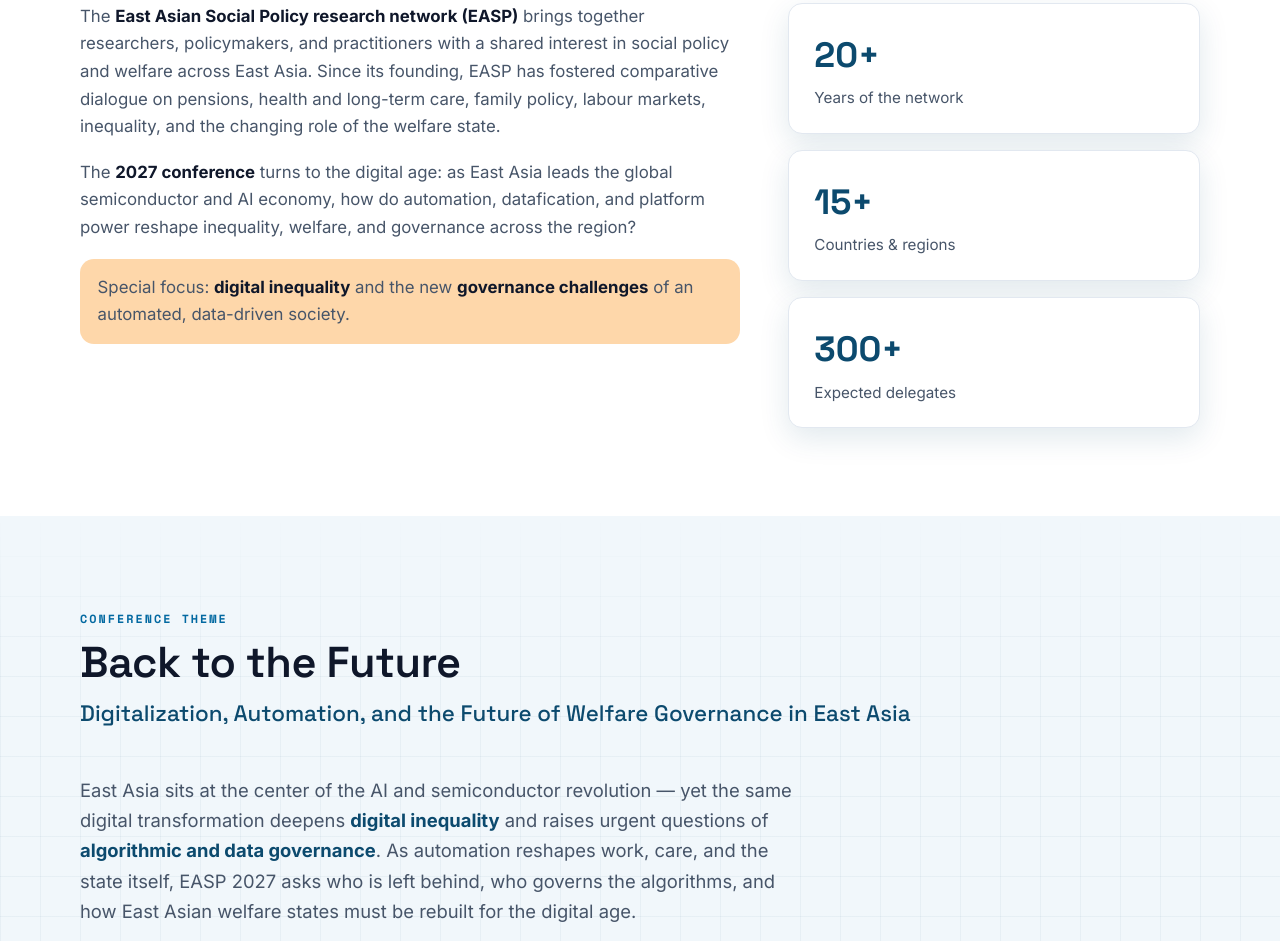
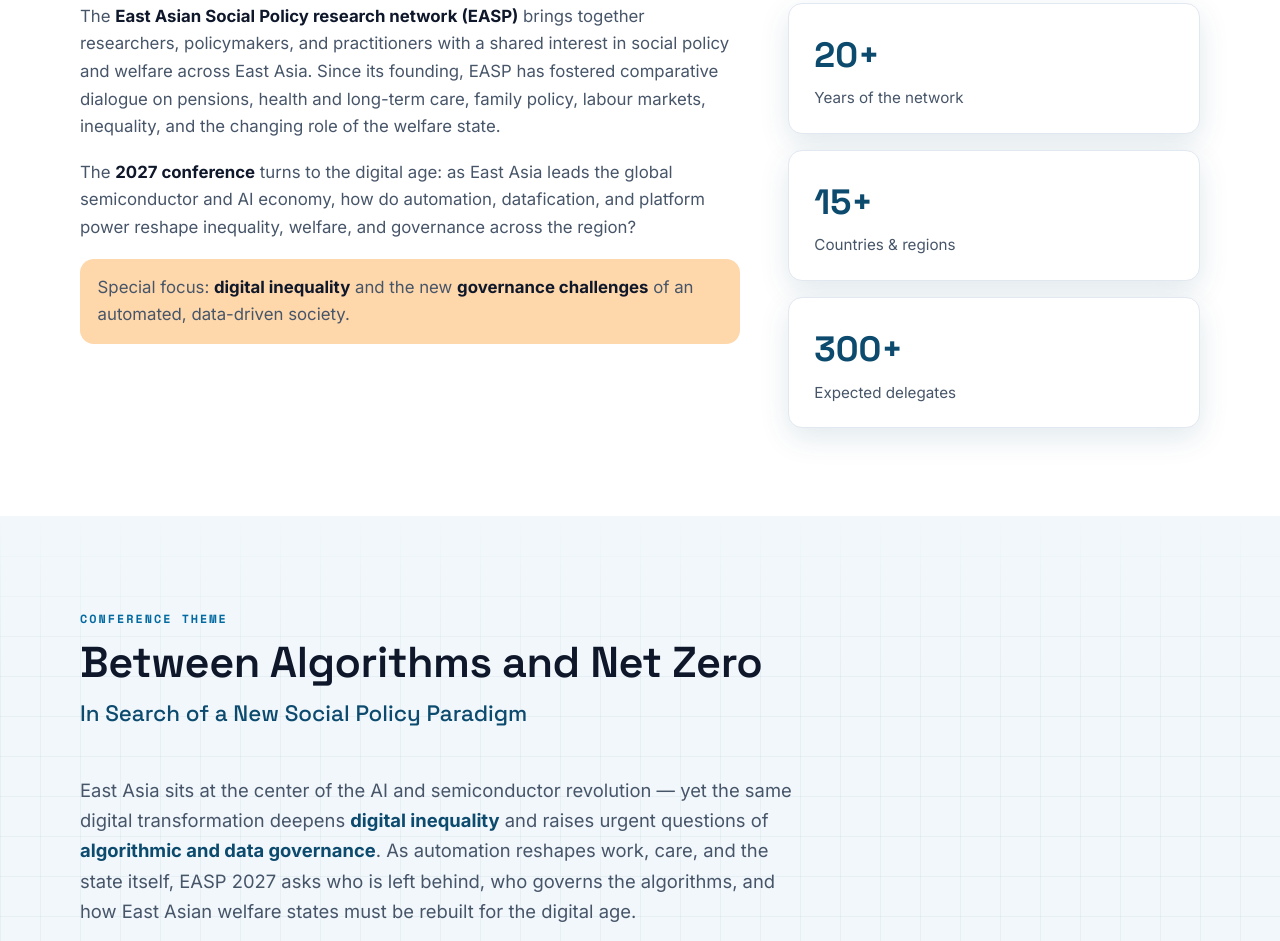
Before and after one commit to chungyang1017/2027EASP, a plain HTML site: page 網頁/index-solar.html in a window 1280 px wide. Shown: the part 970-1911 px from the top of the page. Drawn offline with nearby package versions, Linux system fonts and the light colour scheme; animation ran at ten frames a second.

Commit message:
更新大會主題為計畫書定案版本
依《第23屆東亞社會政策研討會計畫書》，主題由 "Back to the Future"
改為「演算法與淨零之間：追尋社會政策的新典範」
(Between Algorithms and Net Zero: In Search of a New Social Policy Paradigm)。

改動範圍限於主題名稱本身：hero 標題、theme 區塊標題與副標、
meta description、og:description。子題卡片與 About 段落未動。

Co-Authored-By: Claude Opus 5 <noreply@anthropic.com>

```diff
--- a/網頁/index-solar.html
+++ b/網頁/index-solar.html
@@ -4,11 +4,11 @@
   <meta charset="UTF-8" />
   <meta name="viewport" content="width=device-width, initial-scale=1.0" />
   <title>EASP 2027 — East Asian Social Policy Network Conference (solar-system hero, archived)</title>
-  <meta name="description" content="EASP 2027, Taiwan, 30 June – 2 July 2027 — Back to the Future: how digitalization, automation, and AI are reshaping welfare states and welfare governance across East Asia." />
+  <meta name="description" content="EASP 2027, Taiwan, 30 June – 2 July 2027 — Between Algorithms and Net Zero: In Search of a New Social Policy Paradigm." />
 
   <!-- Social preview -->
   <meta property="og:title" content="EASP 2027 — East Asian Social Policy Network Conference" />
-  <meta property="og:description" content="Back to the Future — digitalization, automation, and the future of welfare governance in East Asia. The 2027 EASP Conference, Taiwan, 30 June – 2 July 2027." />
+  <meta property="og:description" content="Between Algorithms and Net Zero — In Search of a New Social Policy Paradigm. The 2027 EASP Conference, Taiwan, 30 June – 2 July 2027." />
   <meta property="og:type" content="website" />
 
   <!-- Inline SVG favicon -->
@@ -51,7 +51,7 @@
     <div class="container hero-inner">
       <p class="hero-eyebrow">East Asian Social Policy Research Network · Taiwan 2027</p>
       <h1 class="hero-title">The 2027 EASP Conference</h1>
-      <p class="hero-theme">Back to the Future</p>
+      <p class="hero-theme">Between Algorithms and Net Zero</p>
       <p class="hero-sub">
         Digitalization, automation, and AI are rewriting the welfare state.
         At the heart of the global semiconductor economy, East Asia asks what
@@ -134,8 +134,8 @@
       <div class="container">
         <div class="section-head">
           <span class="kicker">Conference theme</span>
-          <h2>Back to the Future</h2>
-          <p class="theme-sub">Digitalization, Automation, and the Future of Welfare Governance in East Asia</p>
+          <h2>Between Algorithms and Net Zero</h2>
+          <p class="theme-sub">In Search of a New Social Policy Paradigm</p>
         </div>
         <p class="lead">
           East Asia sits at the center of the AI and semiconductor revolution — yet the
```
Also changed, not shown: 網頁/index.html (+5 -5 lines).
